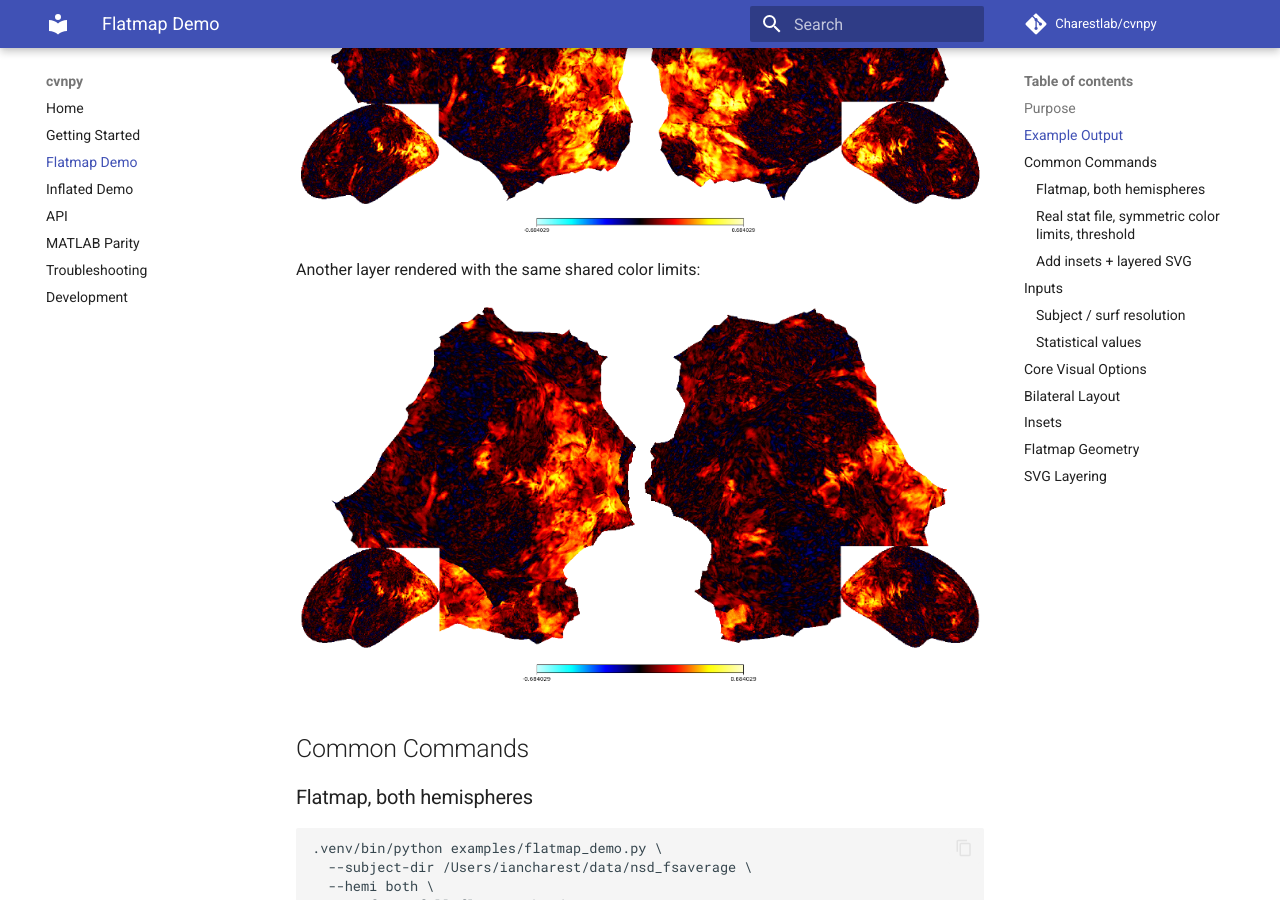
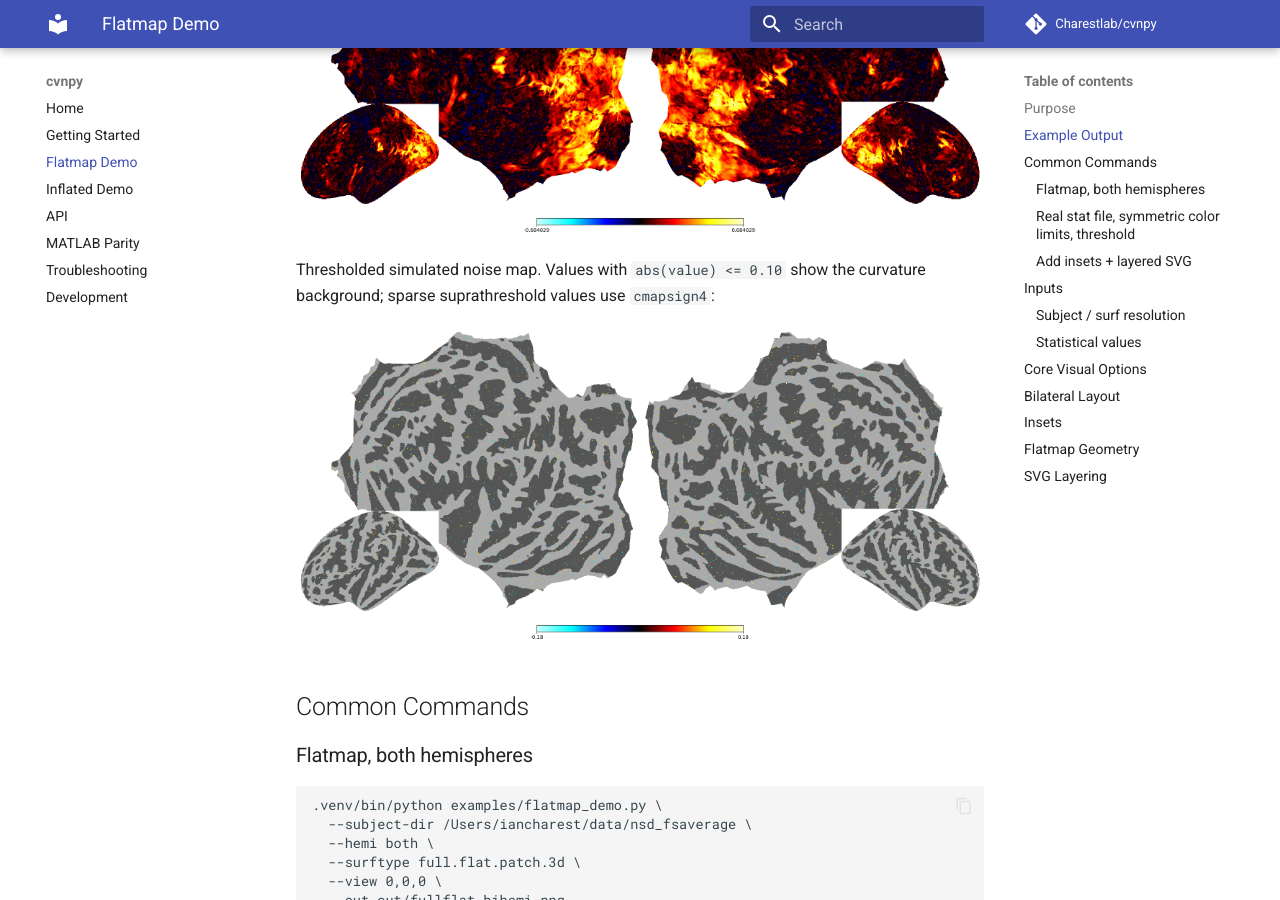
Before and after one commit to Charestlab/cvnpy, an MkDocs documentation site: the page built from docs/FLATMAP_DEMO.md, in a window 1280 px wide and 900 px high, scrolled down 563 px. Built offline with MkDocs 1.6.1 and Material for MkDocs 9.7.7, drawn with Linux system fonts in a browser that asks for light colours; comment, search, counter and statistics services are not loaded.

Commit message:
Replace flatmap demo asset with simulated threshold map

```diff
--- a/docs/FLATMAP_DEMO.md
+++ b/docs/FLATMAP_DEMO.md
@@ -12,9 +12,9 @@ Statistical map with bilateral flatmaps, colorbar, and inflated insets:
 
 ![Example bilateral flatmap](assets/mid_pred_flatmap.png)
 
-Another layer rendered with the same shared color limits:
+Thresholded simulated noise map. Values with `abs(value) <= 0.10` show the curvature background; sparse suprathreshold values use `cmapsign4`:
 
-![Example stem layer flatmap](assets/stem_1_gap_flatmap.png)
+![Thresholded simulated noise flatmap](assets/simulated_threshold_flatmap.png)
 
 ## Common Commands
 
```
Also changed, not shown: docs/assets/simulated_threshold_flatmap.png (added), docs/assets/stem_1_gap_flatmap.png (deleted).
